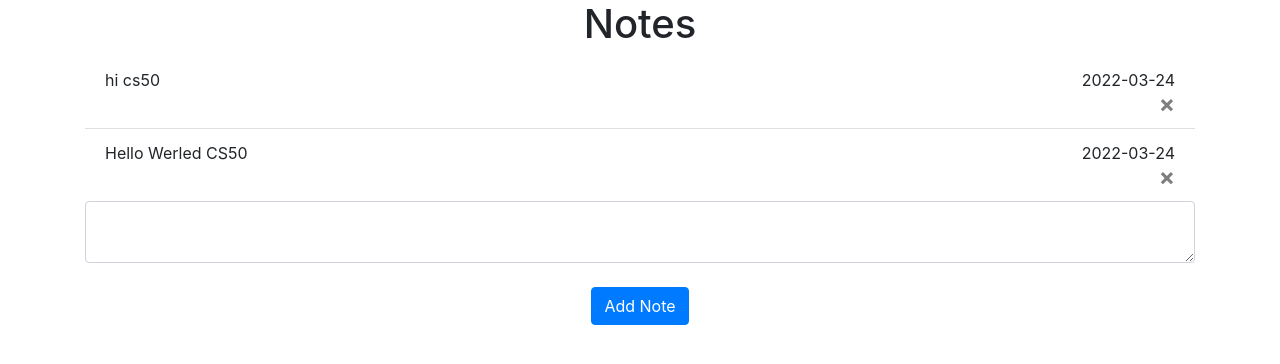
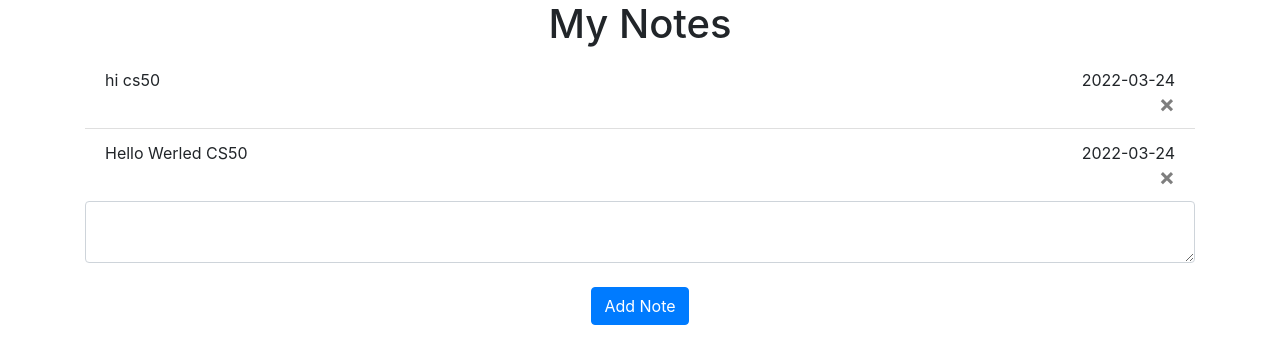
Before and after one commit to RamiHadji/CS50-Final-Project, a Flask app: page / in a window 1280 px wide. Shown: the part 69-433 px from the top of the page. Run offline with Flask 2, Linux system fonts and the light colour scheme; a user stored in the database is signed in; data comes from the database, SQL or seed files in the repository; both versions use the stored data as it was after the commit; some libraries are stand-ins or nearby versions.

Commit message:
Add files via upload

```diff
--- a/project/website/templates/home.html
+++ b/project/website/templates/home.html
@@ -1,6 +1,6 @@
 {% extends "base.html" %} {% block title %}Home{% endblock %} {% block content
   %}
-  <h1 align="center">Notes</h1>
+  <h1 align="center">My Notes</h1>
   <ul class="list-group list-group-flush" id="notes">
     {% for note in user.notes %}
     <li class="list-group-item" >
```
Also changed, not shown: project/website/database.db.
